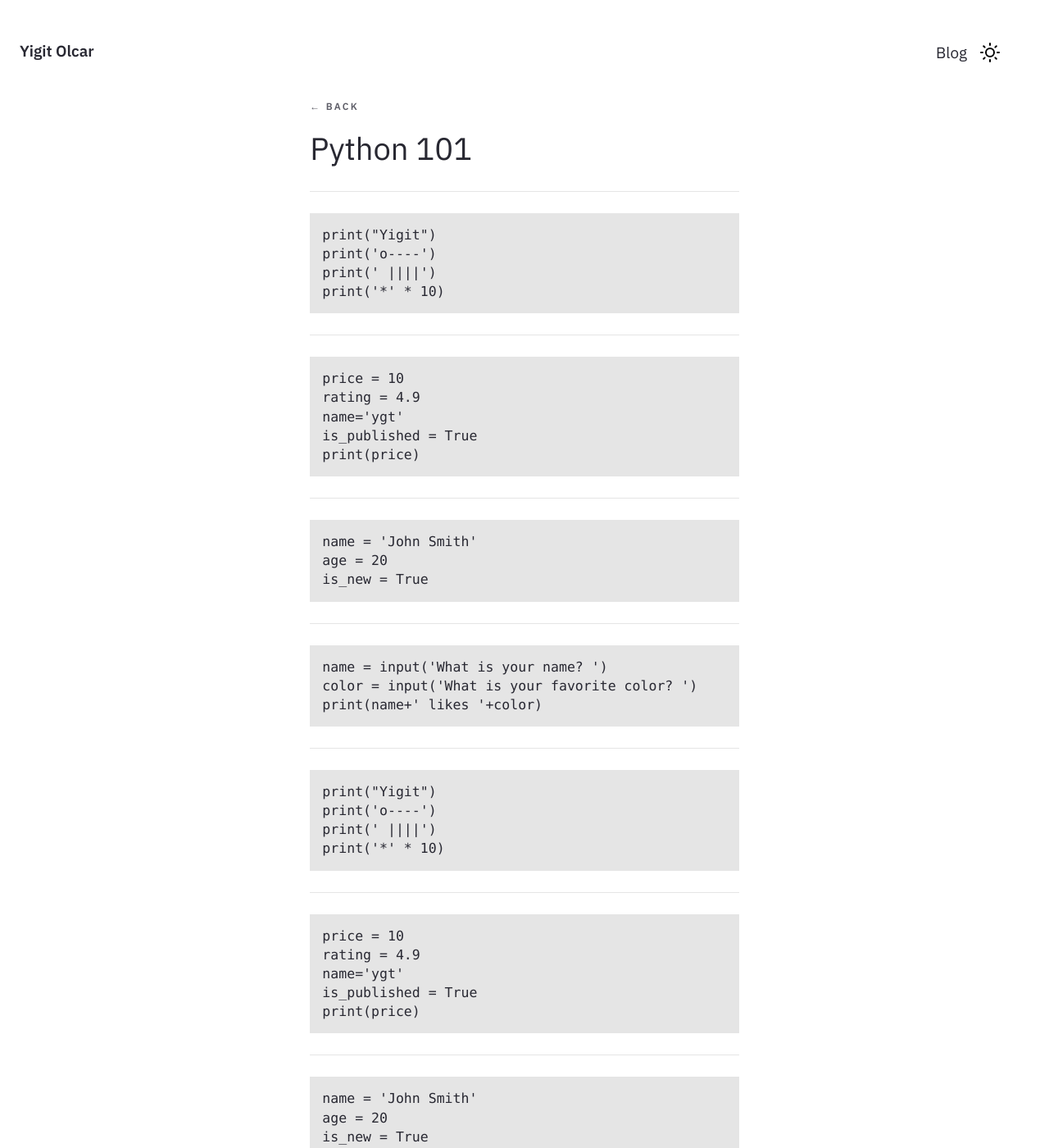
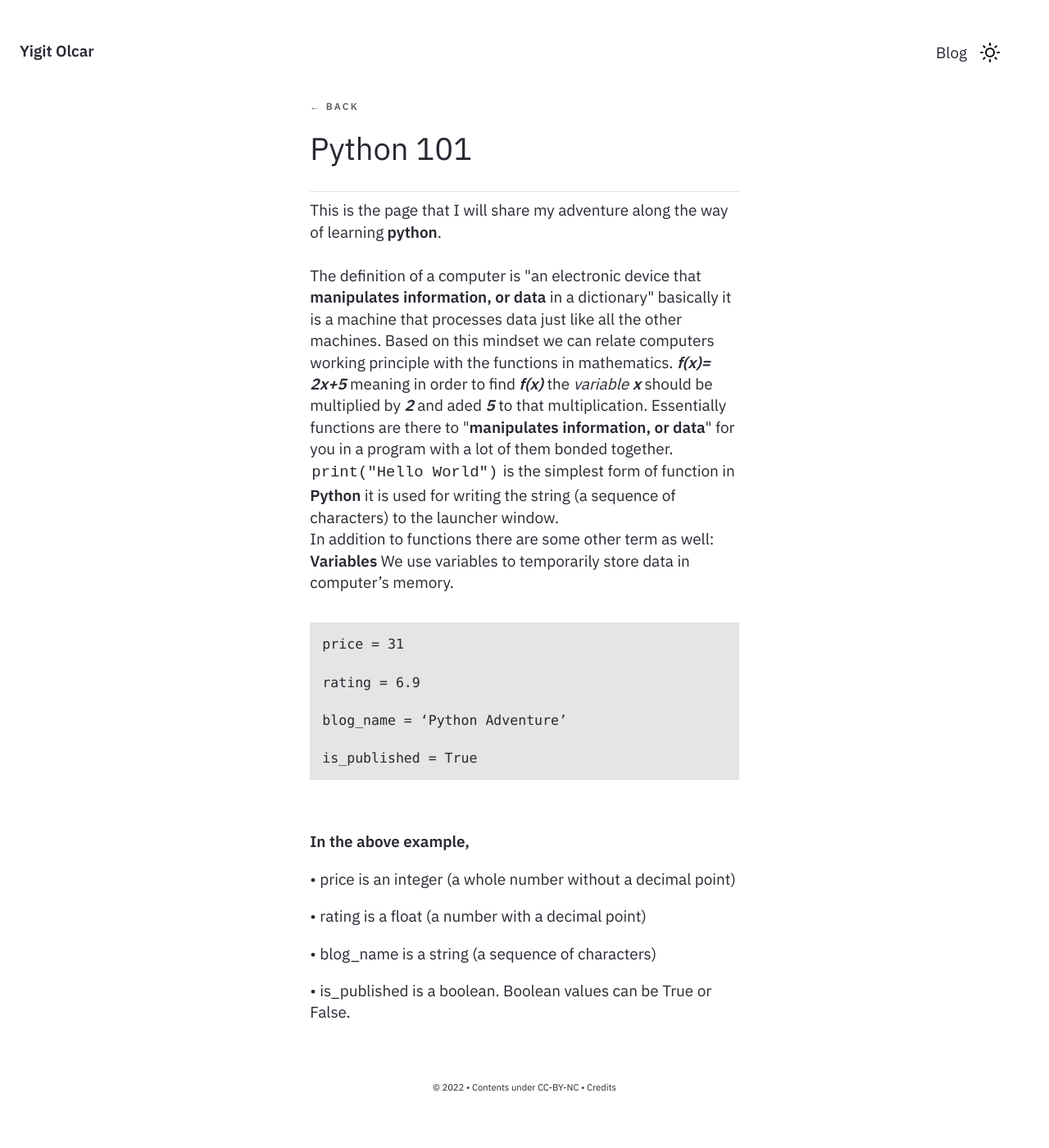
Before and after one commit to RedStoutheart/redstoutheart.github.io, a Jekyll site: the page built from _notes/Public/Python 101.md, in a window 1280 px wide and 1400 px high. Shown: the whole window at 82% size. Built offline with Jekyll 4.4.1, drawn with Linux system fonts in a browser that asks for light colours; some of the changed text lies outside the part shown.

Commit message:
Python 101 Content Update

````diff
--- a/_notes/Public/Python 101.md
+++ b/_notes/Public/Python 101.md
@@ -4,57 +4,32 @@ feed: show
 date: 17-10-2023
 ---
 *********
+This is the page that I will share my adventure along the way of learning **python**.
+<br>
+<br>
+The definition of a computer is "an electronic device that **manipulates information, or data** in a dictionary" basically it is a machine that processes data just like all the other machines. Based on this mindset we can relate computers working principle with the functions in mathematics. ***f(x)= 2x+5*** meaning in order to find ***f(x)*** the *variable* ***x*** should be multiplied by ***2*** and aded ***5*** to that multiplication. Essentially functions are there to "**manipulates information, or data**" for you in a program with a lot of them bonded together.
+<br>
+`print("Hello World")` is the simplest form of function in **Python** it is used for writing the string (a sequence of characters) to the launcher window.
+<br>
+In addition to functions there are some other term as well: **Variables**
+We use variables to temporarily store data in computer’s memory.
 ```
-print("Yigit")
-print('o----')
-print(' ||||')
-print('*' * 10)
+price = 31
+
+rating = 6.9
+
+blog_name = ‘Python Adventure’
+
+is_published = True
 ```
-*********
-```
-price = 10
-rating = 4.9
-name='ygt'
-is_published = True
-print(price)
-```
-*********
-```
-name = 'John Smith'
-age = 20
-is_new = True
-```
-*********
-```
-name = input('What is your name? ')
-color = input('What is your favorite color? ')
-print(name+' likes '+color)
-```
-*********
-```
-print("Yigit")
-print('o----')
-print(' ||||')
-print('*' * 10)
-```
-*********
-```
-price = 10
-rating = 4.9
-name='ygt'
-is_published = True
-print(price)
-```
-*********
-```
-name = 'John Smith'
-age = 20
-is_new = True
-```
-*********
-```
-name = input('What is your name? ')
-color = input('What is your favorite color? ')
-print(name+' likes '+color)
-```
-*********
+<br>
+
+**In the above example,**
+
+• price is an integer (a whole number without a decimal point)
+
+• rating is a float (a number with a decimal point)
+
+• blog_name is a string (a sequence of characters)
+
+• is_published is a boolean. Boolean values can be True or False.
````
Also changed, not shown: .obsidian/workspace.json.
